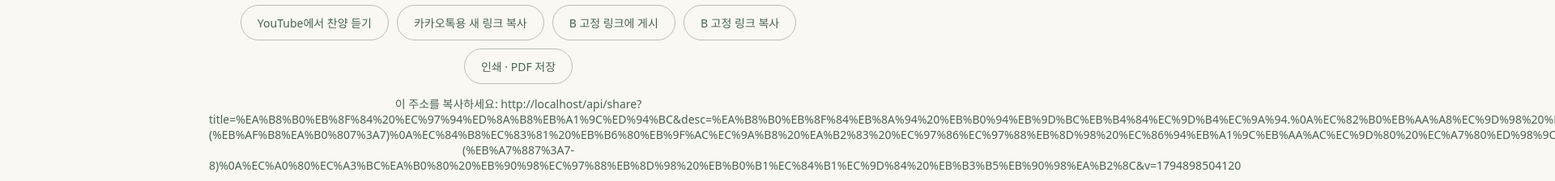
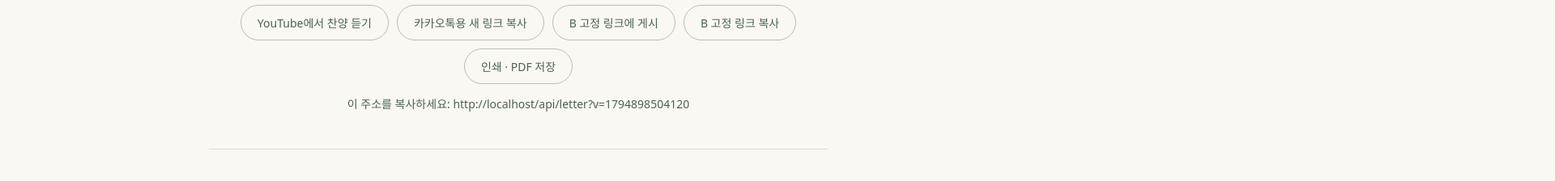
Before and after one commit to soultech-oh-ux/heaven-letter, a plain HTML site: page index.html in a window 1280 px wide. Both pictures are taken after a click on the button "카카오톡용 새 링크 복사". Shown: the part 2593-2817 px from the top of the page at 81% size, 1920 px wide, since content can reach past the window. Drawn offline with Linux system fonts and the light colour scheme.

Commit message:
카카오톡용 공유 링크를 짧은 고정링크로 변경 — 썸네일 표시·URL 단축
- '카카오톡용 새 링크 복사'가 긴 /api/share?title&desc 대신 짧은 /api/letter?v=타임스탬프 복사
- /api/letter는 OG(제목·설명·썸네일) 포함 + 저장(자동발행) 반영 · ?v로 카톡 미리보기 새로고침

Co-Authored-By: Claude Opus 4.8 (1M context) <noreply@anthropic.com>

```diff
--- a/index.html
+++ b/index.html
@@ -122,12 +122,10 @@ document.getElementById('unlock-form').onsubmit=e=>{
    status.textContent='이 기기에는 저장했지만 공유 링크 반영은 실패했습니다: '+e.message;
  }
 };document.getElementById('reset').onclick=()=>{if(confirm('수정한 글을 지우고 원문으로 복원할까요?')){fields.forEach(e=>e.innerHTML=originals[e.id]);showPraise(originalPraise);try{localStorage.removeItem(key)}catch(e){}endEdit()}};document.getElementById('publish-server').onclick=async()=>{const password=prompt('B 게시 암호를 입력하세요');if(!password)return;const letter={fields:Object.fromEntries(fields.map(e=>[e.id,e.innerText])),date:dateInput.value,praiseUrl:praiseCover.href};try{const r=await fetch('/api/publish',{method:'POST',headers:{'Content-Type':'application/json','x-publish-password':password},body:JSON.stringify(letter)});const d=await r.json();if(!r.ok)throw Error(d.error||'게시 실패');status.textContent='B 서버에 게시되었습니다.'}catch(e){status.textContent='게시 실패: '+e.message}};document.getElementById('copy-fixed').onclick=async()=>{await navigator.clipboard.writeText(location.origin+'/api/letter');status.textContent='B 고정 공유 링크를 복사했습니다.'};document.getElementById('share').onclick = async () => {
- const title=(dateInput.value?Number(dateInput.value.slice(5,7))+'월 '+Number(dateInput.value.slice(8,10))+'일 · ':'')+document.getElementById('titleText').innerText.trim();
- const desc=document.getElementById('meditation').innerText.trim().slice(0,130);
- const url=location.origin+'/api/share?title='+encodeURIComponent(title)+'&desc='+encodeURIComponent(desc)+'&v='+Date.now();
+ const url=location.origin+'/api/letter?v='+Date.now();
  try {
   await navigator.clipboard.writeText(url);
-  status.textContent = '편지 공유 링크를 복사했습니다.';
+  status.textContent = '짧은 공유 링크를 복사했습니다. 카카오톡에 붙여넣으면 썸네일과 함께 표시됩니다. (먼저 저장해야 최신 편지가 반영됩니다)';
  } catch {
   status.textContent = '이 주소를 복사하세요: ' + url;
  }
```
